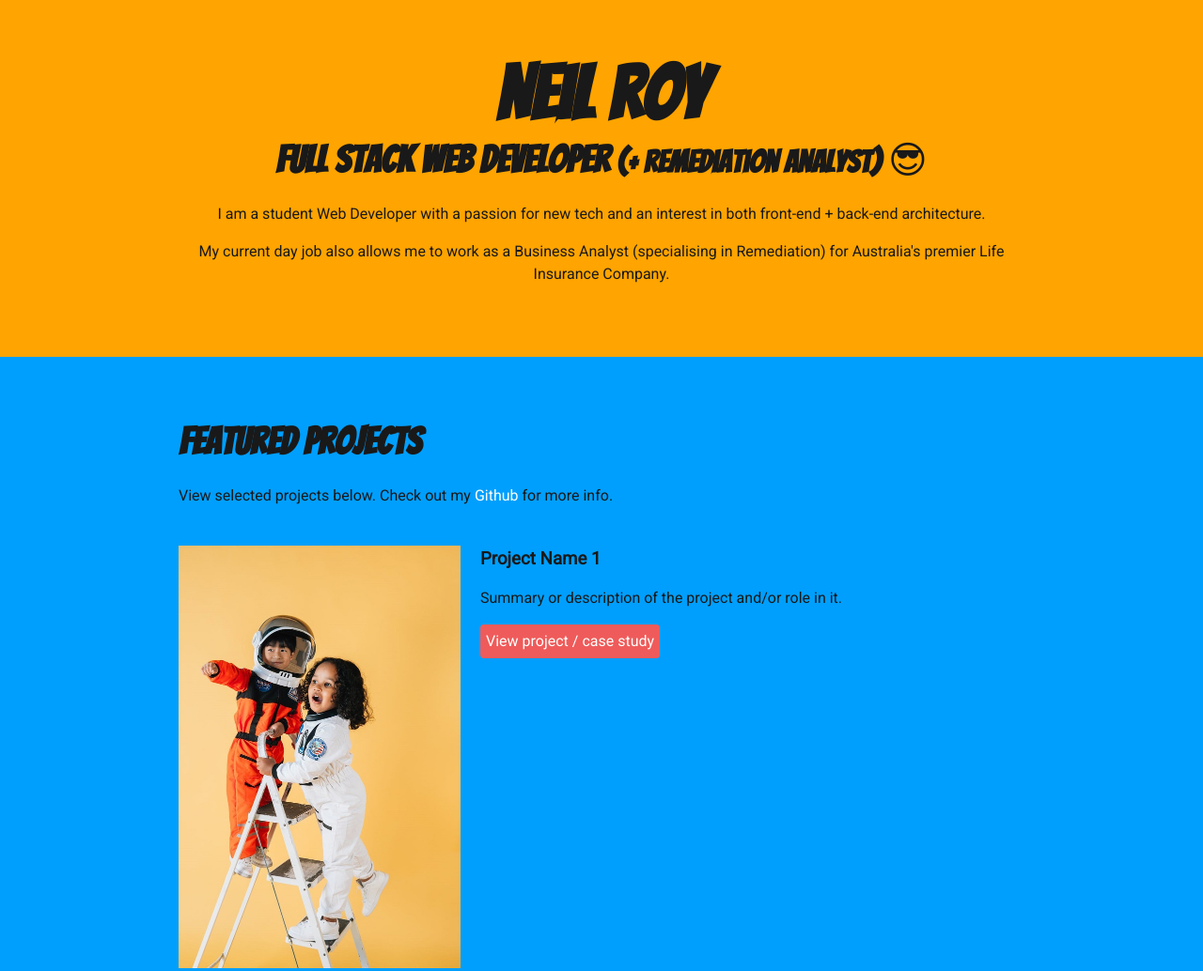
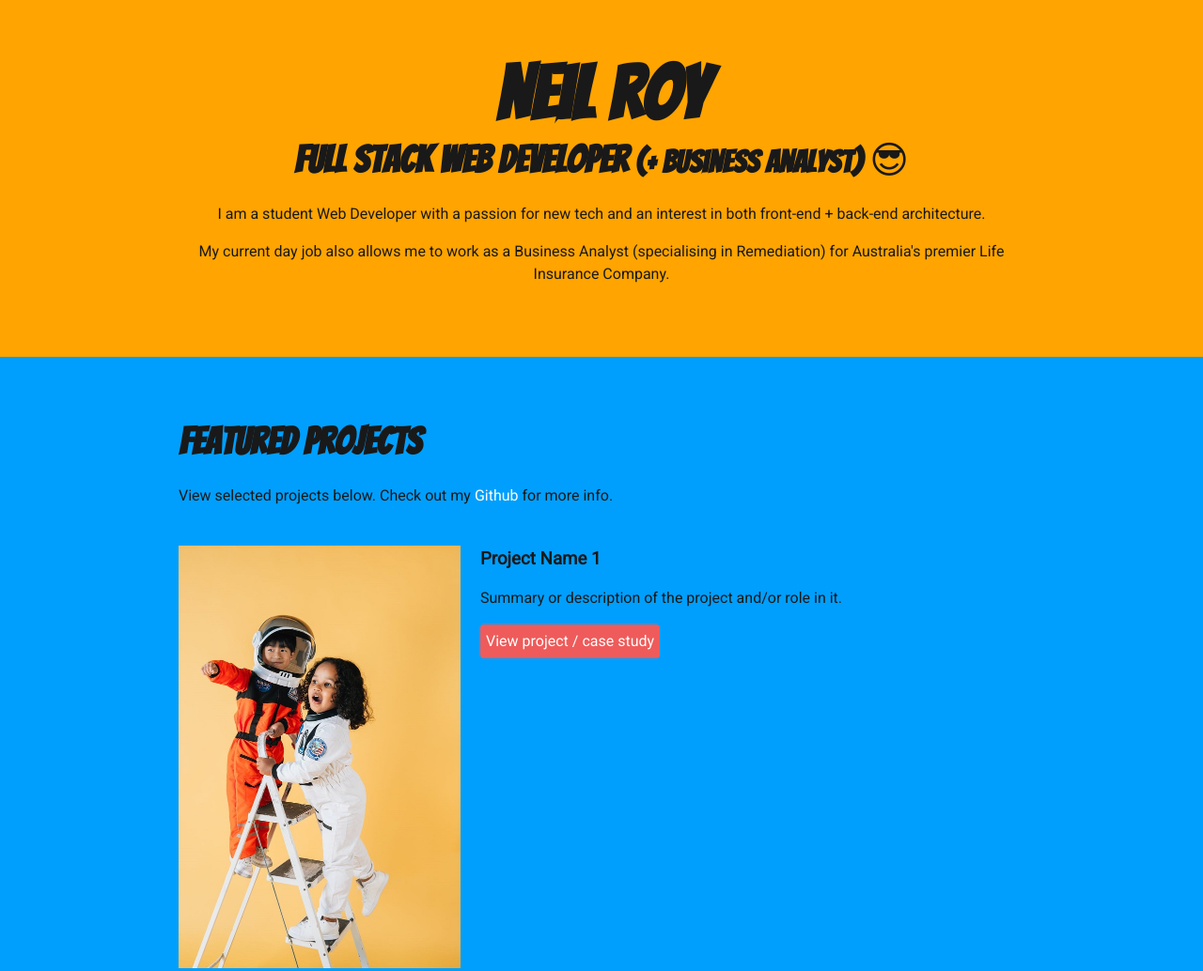
Before and after one commit to neilroy63/updated-css-portfolio, a plain HTML site: page index.html in a window 1280 px wide. Shown: the top 1034 px of the page at 94% size. Drawn offline with Linux system fonts and the light colour scheme.

Commit message:
updated index profile

```diff
--- a/index.html
+++ b/index.html
@@ -15,7 +15,7 @@
       <header>
         <div class="content-wrapper">
             <h1>Neil Roy </h1>
-            <h2>Full Stack Web Developer <span>(+ Remediation Analyst)</span> 😎 </h2>
+            <h2>Full Stack Web Developer <span>(+ Business Analyst)</span> 😎 </h2>
             <p>I am a student Web Developer with a passion for new tech and an interest in both front-end + back-end
               architecture.
             </p>
```
